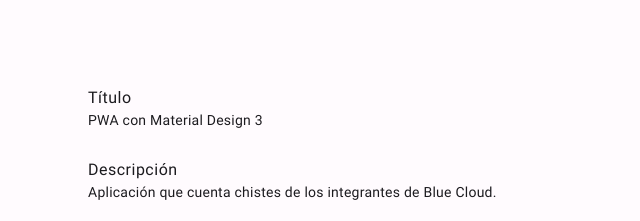
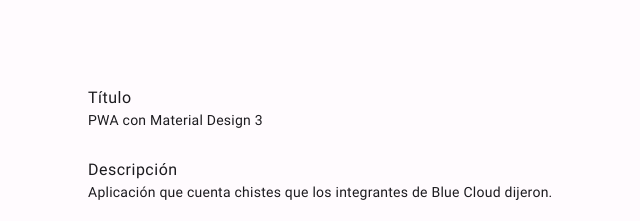
Before and after one commit to BlueCloud220/bluecloud220pwamd.github.io, a plain HTML site: page ayuda.html in a window 1280 px wide. Shown: the top 221 px of the page, 268-908 px from the left. Drawn offline with Linux system fonts and the light colour scheme; a web font is replaced by a local one.

Commit message:
Cambios en la descripción de ayuda.html

```diff
--- a/ayuda.html
+++ b/ayuda.html
@@ -33,7 +33,7 @@
         <li class="md-two-line">
           <span class="headline"> Descripción </span>
           <span class="supporting">
-            Aplicación que cuenta chistes de los integrantes de Blue Cloud.
+            Aplicación que cuenta chistes que los integrantes de Blue Cloud dijeron.
           </span>
         </li>
         <li class="md-two-line">
```
